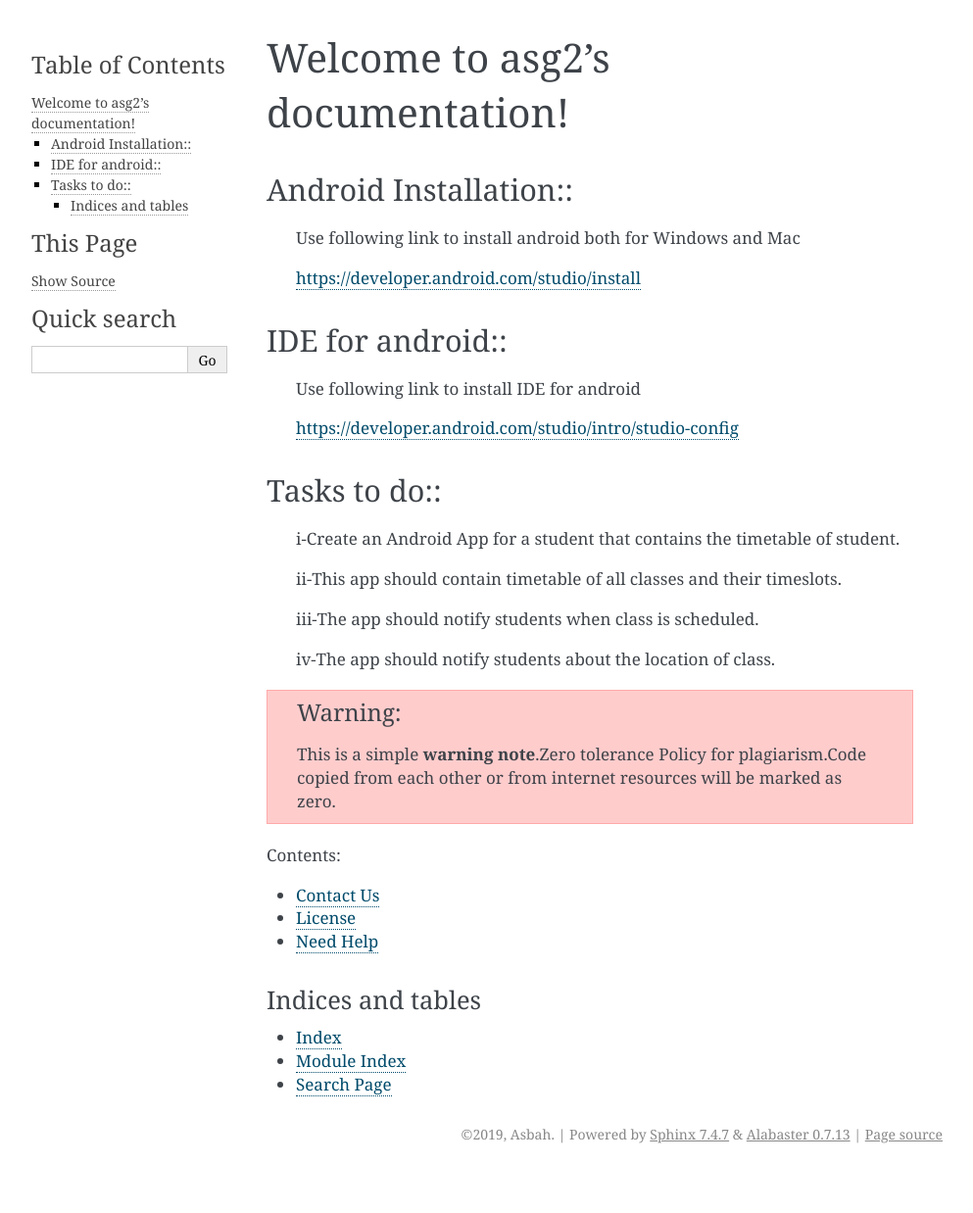
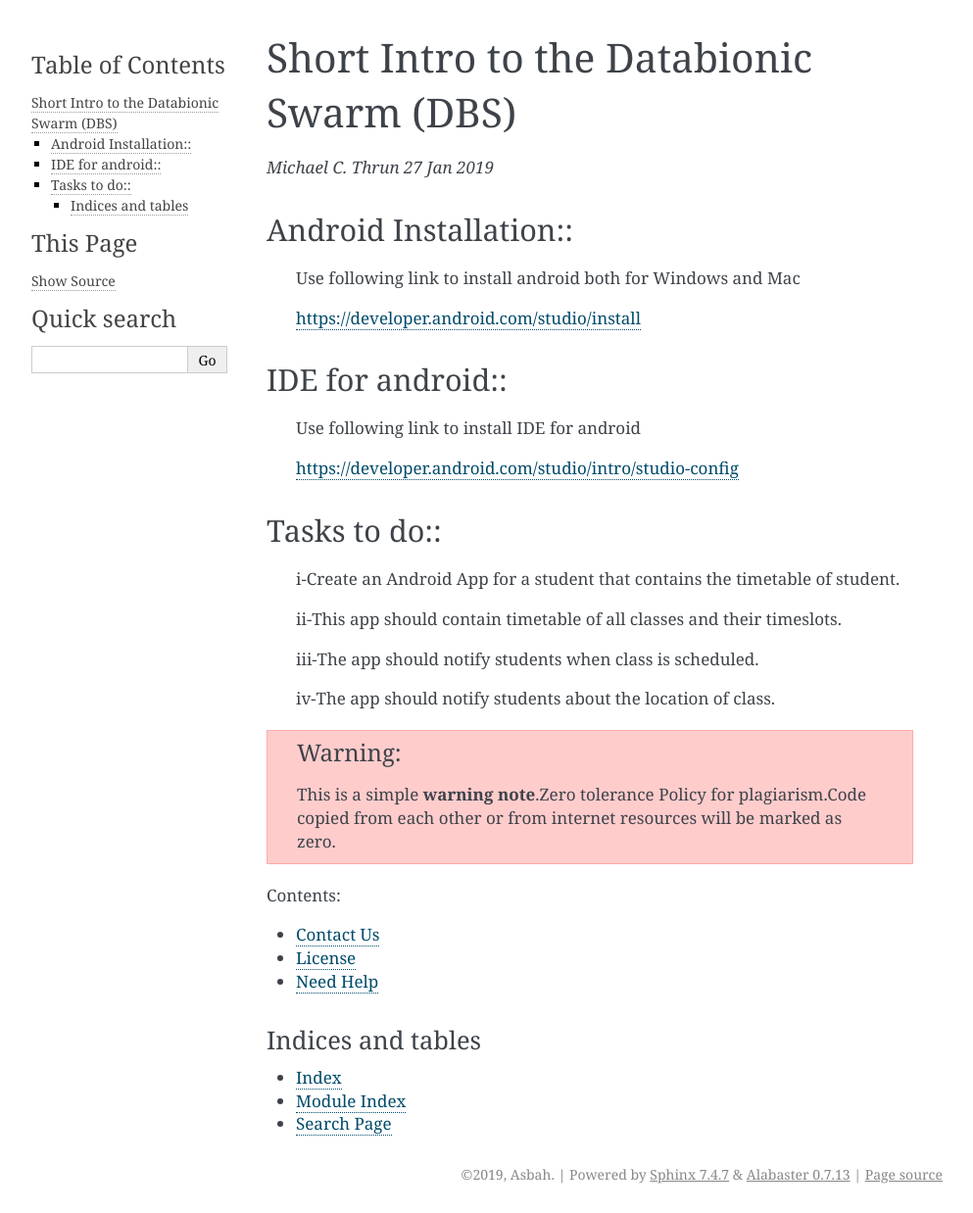
Before and after one commit to AsbahToqeer/DatabionicSwarm, a Sphinx documentation site: the page built from docs/source/index.rst, in a window 1280 px wide. Shown: the whole page at 98% size, without its empty margins (148-1141 px from the left). Built offline with Sphinx 7.4.7, drawn with Linux system fonts in a browser that asks for light colours; before the commit the page ends 1197 px from its top, so only the background shows below that.

Commit message:
Update index.rst

```diff
--- a/docs/source/index.rst
+++ b/docs/source/index.rst
@@ -3,9 +3,13 @@
    You can adapt this file completely to your liking, but it should at least
    contain the root `toctree` directive.
 
-********************************
-Welcome to asg2's documentation!
-********************************
+*****************************************
+Short Intro to the Databionic Swarm (DBS)
+*****************************************
+
+*Michael C. Thrun*
+*27 Jan 2019*
+
 
 
 Android Installation::
```
